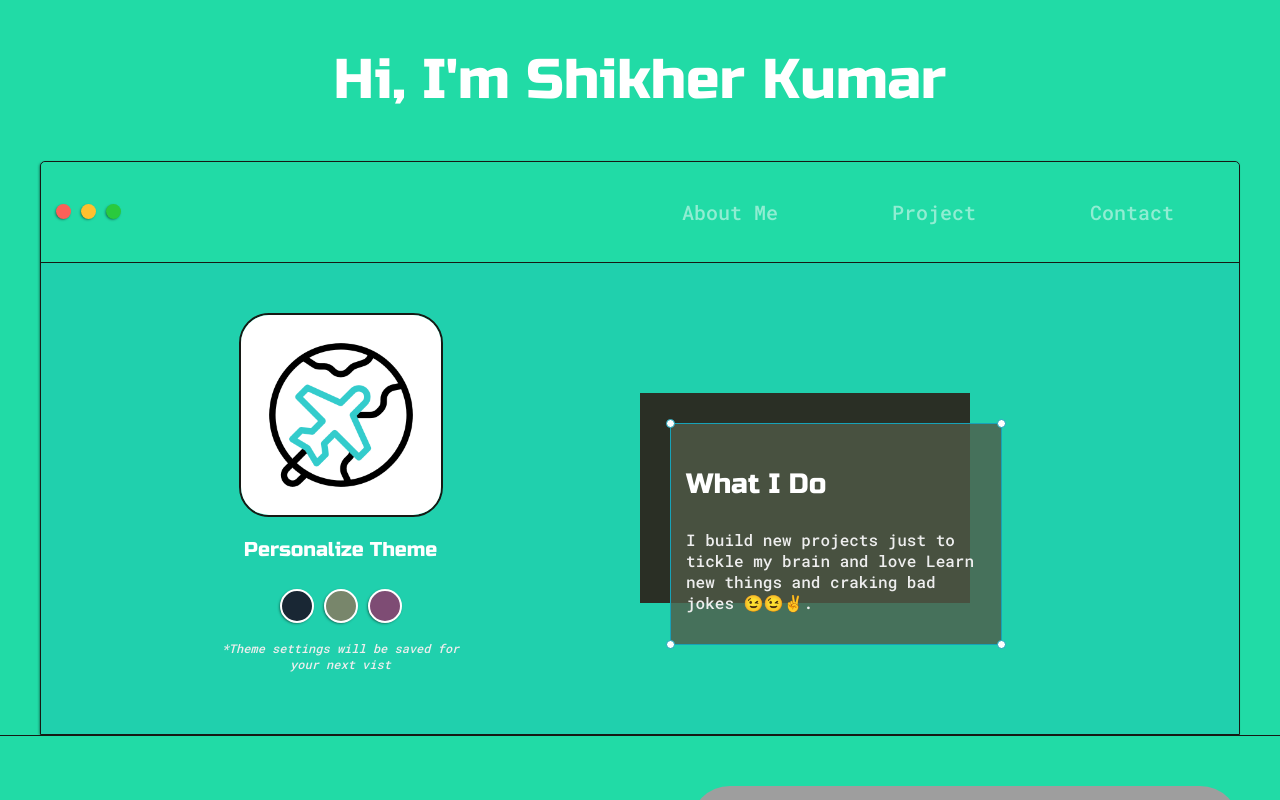
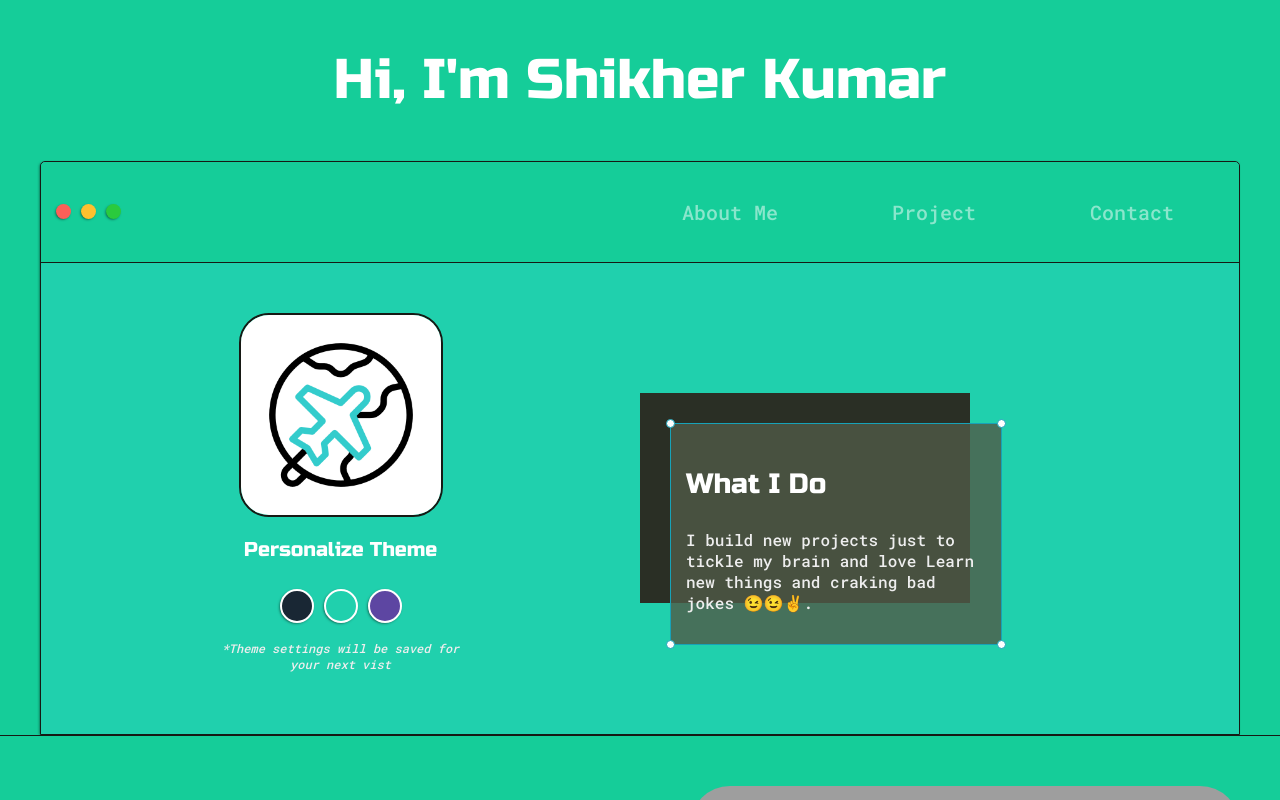
Before and after one commit to SHIKHER09/Shikher09.github.io, a plain HTML site: page index.html in a window 1280 px wide. Both pictures are taken after a click on the element 340 px from the left and 605 px from the top of the page. Shown: the top 800 px of the page. Drawn offline with Linux system fonts and the light colour scheme; grey boxes are pictures that could not be loaded.

Commit message:
new update theme

```diff
--- a/default.css
+++ b/default.css
@@ -247,11 +247,11 @@ h6 {
 }
 
 #green-mode {
-	background-color: #78866b;
+	background-color: #20d0ad;
 }
 
 #purple-mode {
-	background-color: #7E4C74;
+	background-color: #5d46a2;
 }
 
 #settings-note {
--- a/green.css
+++ b/green.css
@@ -1,5 +1,5 @@
 :root {
-	--mainColor: #21dba6;
+	--mainColor: #15cd99;
 	--secondaryColor: #20d0ad;
 
 	--borderColor: #161914;
--- a/purple.css
+++ b/purple.css
@@ -1,6 +1,6 @@
 :root {
 	--mainColor: #5d46a2;
-	--secondaryColor: #9d6db5;
+	--secondaryColor: #5d46a2;
 
 	--borderColor: #1d1520;
 
```
